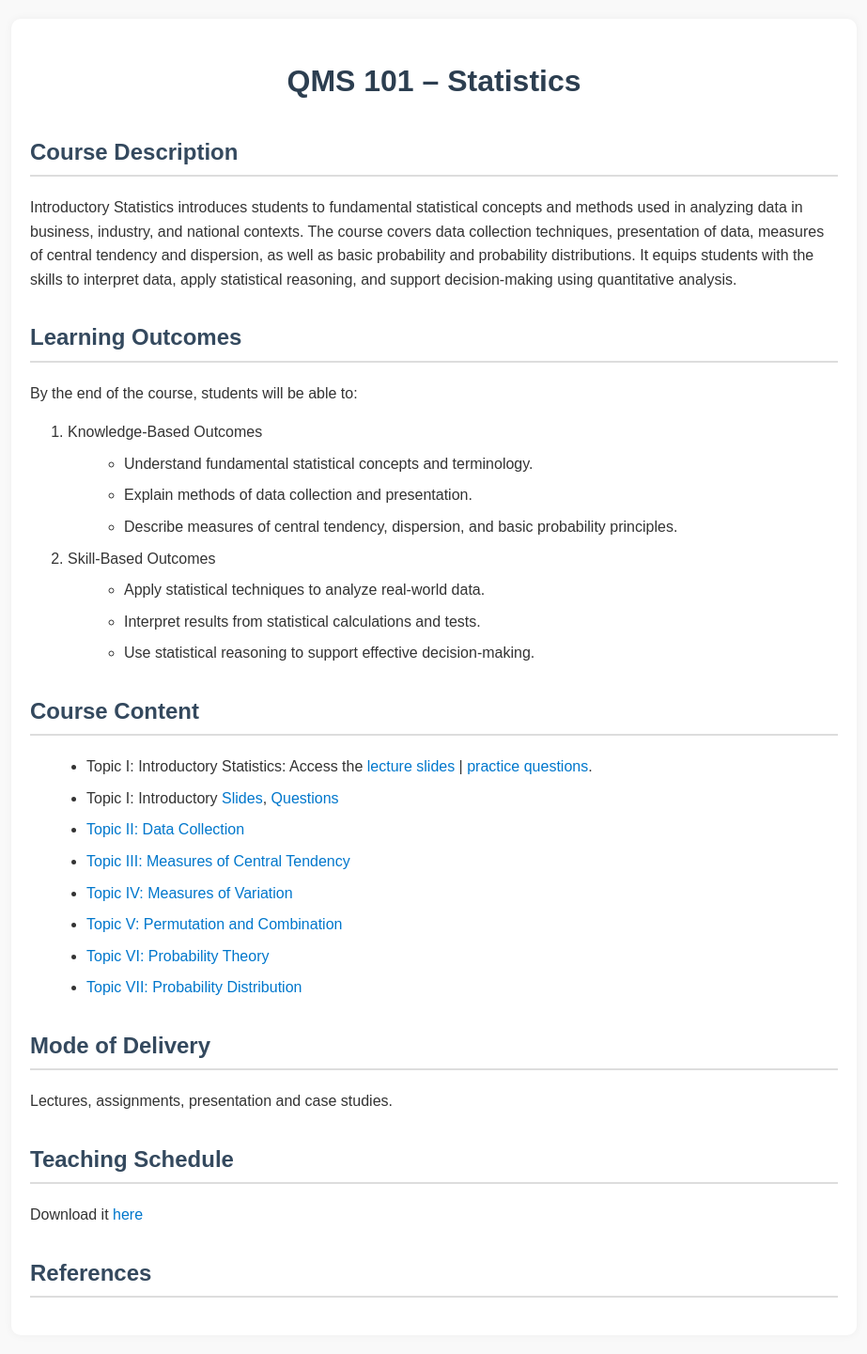
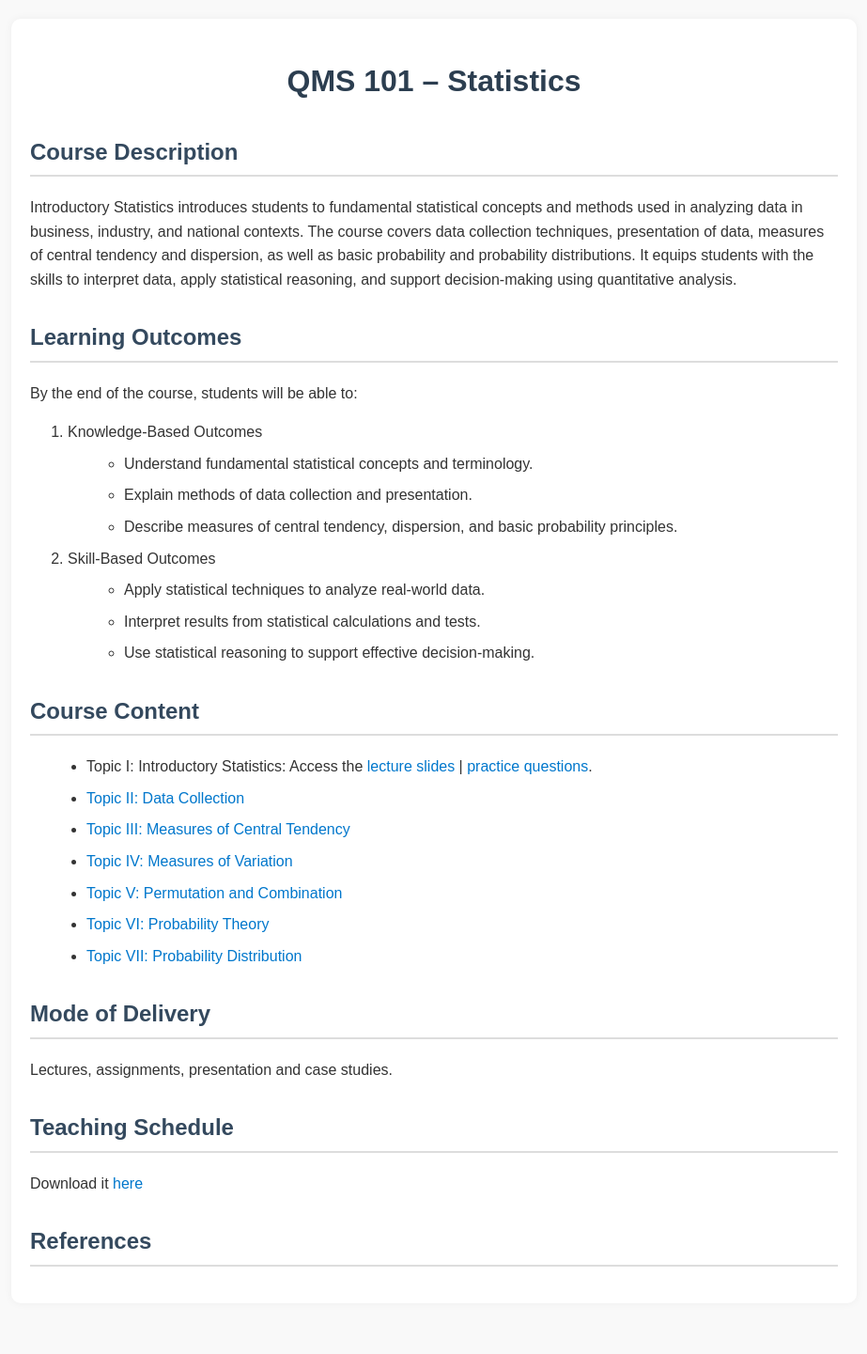
Before and after one commit to FomeA/FomeA.github.io, a Jekyll site: the page _teaching/qms101/index.html, which Jekyll copies as it is, in a window 1280 px wide. Shown: the whole page at 94% size, without its empty margins (178-1101 px from the left). Built offline with Jekyll 4.4.1, drawn with Linux system fonts in a browser that asks for light colours; after the commit the page ends 1407 px from its top, so only the background shows below that.

Commit message:
Update index.html

```diff
--- a/_teaching/qms101/index.html
+++ b/_teaching/qms101/index.html
@@ -89,9 +89,7 @@
 
   <h2>Course Content</h2>
   <ul>
-    <li>Topic I: Introductory Statistics: Access the <a href="/teaching/qms101/slides_t1-pdf.pdf">lecture slides</a> | <a href="/teaching/qms101/QMS101_Topic1_questions.pdf">practice questions</a>.
-</li>
-    <li>Topic I: Introductory <a href="/teaching/qms101/slides_t1-pdf.pdf"> Slides</a>, <a href="/teaching/qms101/QMS101_Topic1_questions.pdf">Questions </a></li>
+    <li>Topic I: Introductory Statistics: Access the <a href="/teaching/qms101/slides_t1-pdf.pdf">lecture slides</a> | <a href="/teaching/qms101/QMS101_Topic1_questions.pdf">practice questions</a>.</li>
     <li><a href="/teaching/qms101/pdfs/topic2/">Topic II: Data Collection </a></li>
     <li><a href="/teaching/qms101/pdfs/topic3/">Topic III: Measures of Central Tendency </a></li>
     <li><a href="/teaching/qms101/pdfs/topic4/">Topic IV: Measures of Variation </a></li>
```
